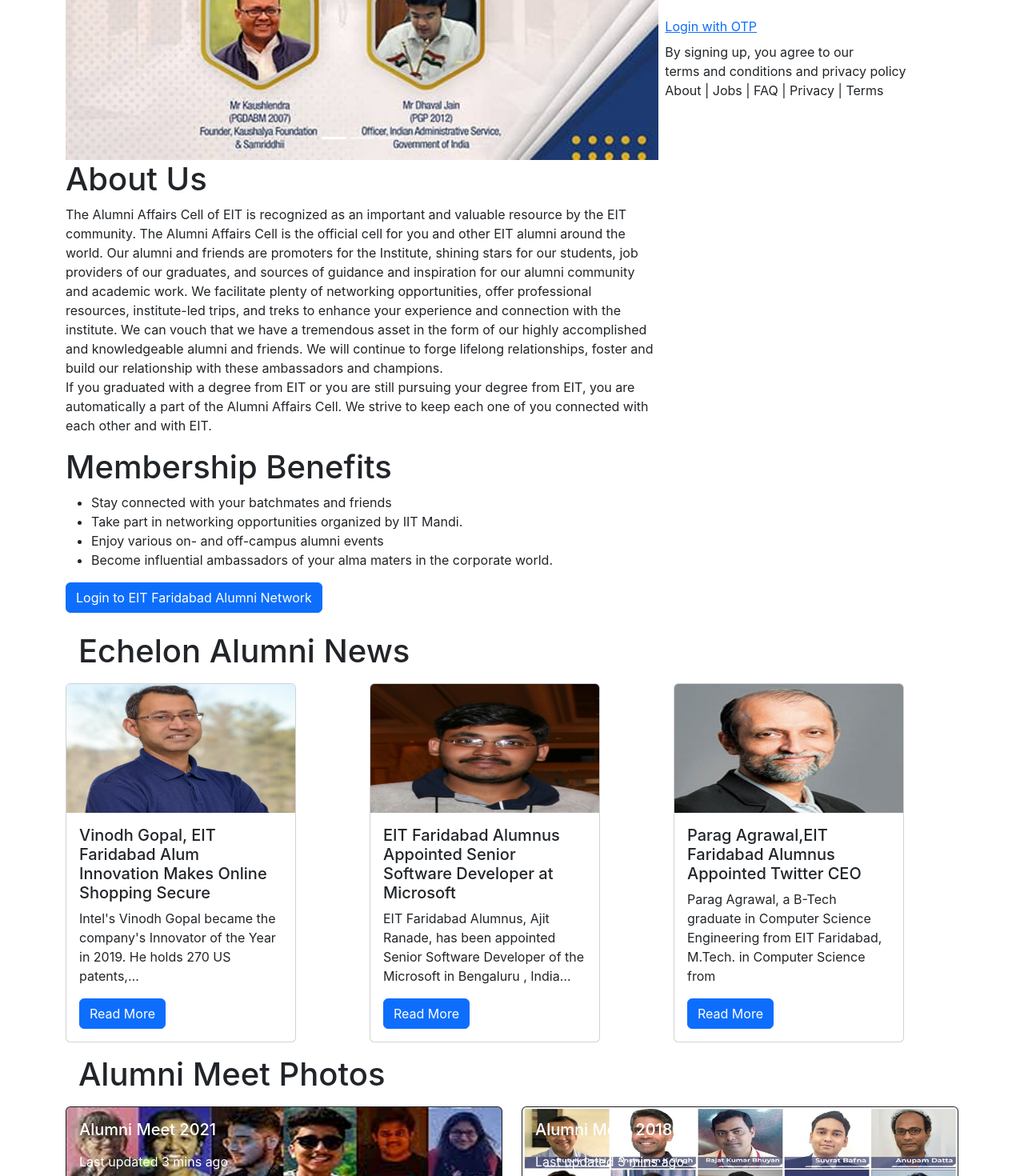
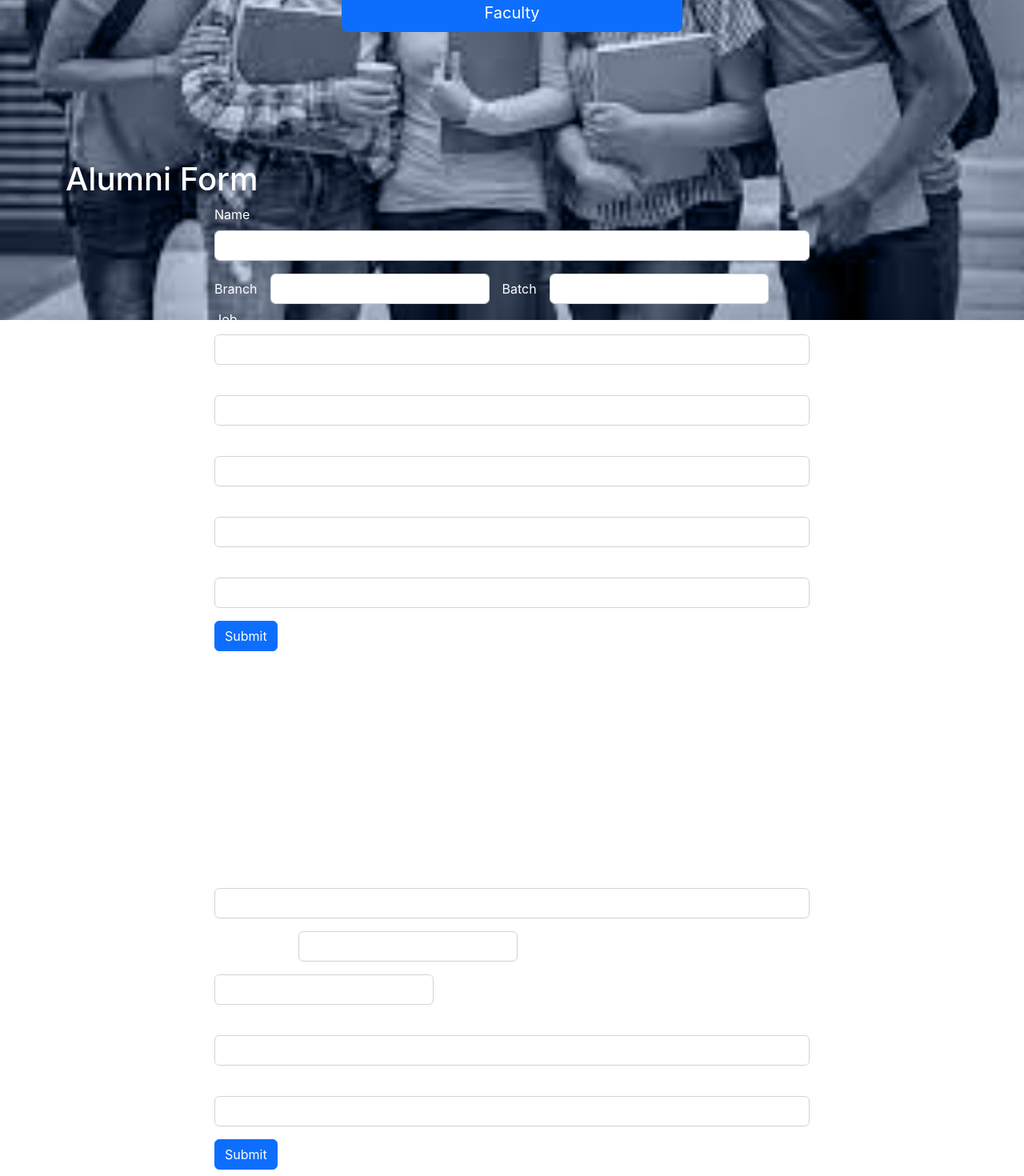
Before and after one commit to VGandhi27/Echelon_Alumni_Network, a React (Create React App) app: page / in a window 1280 px wide. Shown: the part 400-1870 px from the top of the page at 80% size. Built offline with nearby package versions, Linux system fonts and the light colour scheme.

Commit message:
add Form.js and Element.js

```diff
--- a/src/App.js
+++ b/src/App.js
@@ -1,12 +1,14 @@
 import React from 'react'
-import About from './Components/About'
+
+import Form from './Components/Form'
 import Navbar from './Components/Navbar'
 
 export default function App() {
   return (
     <>
     <Navbar/>
-    <About/>
+
+    <Form/>
     </>
   )
 }
--- a/src/Components/About.js
+++ b/src/Components/About.js
@@ -10,6 +10,7 @@ import iconfb from './images/icons8-facebook-50.png'
 import iconln from './images/icons8-linkedin-50.png'
 import icontw from './images/icons8-twitter-50.png'
 import iconyt from './images/icons8-youtube-50.png'
+
 
 
 export default function About() {
@@ -181,13 +182,14 @@ export default function About() {
     <div className="col-sm-6">
       <h3 className='my-3'>Young Achievers Awards</h3>
       <p>YAA (Young Achievers Awards) are given to those alumni who have brought laurels to the Institute by contributing to society and for their academic excellence. The awards are given during the Institute foundation function. Any alumni who have not received the award earlier and who are 35 years of age or under, can also self-nominate for the award. However, nominations can be made for outstanding achievements under the following categories:
+      </p>
         <ul>
           <li>Academic excellence</li>
           <li>Professional excellence</li>
           <li>Entrepreneurship and Management</li>
           <li>Any other activity pertaining to the service of Humanity at large</li>
         </ul>
-      </p>
+
 
     </div>
  {/*----------Alumni Meets and Re-union-----------*/}
@@ -236,6 +238,19 @@ export default function About() {
   </div>
   </div>
  </div>
+{/*----------Media Section------------*/}
+<div className="media">
+  <div className="row">
+    <h1 className='mx-3 my-4'>Media</h1>
+    <div className="col-sm-4">
+
+    </div>
+
+    <div className="col-sm-4"></div>
+    <div className="col-sm-4"></div>
+
+  </div>
+</div>
 {/*---------Contact Section-----------*/}
 <div className="row">
         <div className="col-sm-12">
--- /dev/null
+++ b/src/Components/Elements.css
@@ -0,0 +1,25 @@
+.containers {
+    position: relative;
+    color: rgb(255, 255, 255);
+
+    /*Note, you can change the color to your choice depending on your
+    image and what color blends with it*/
+}
+
+.containers::after {
+    content: "";
+    opacity: 2;
+    background: rgb(1, 12, 32) url("images/slide5.jfif") no-repeat fixed top;
+    background-blend-mode: luminosity;
+    /* also change the blend mode to what suits you, from darken, to other
+    many options as you deem fit*/
+    background-size: cover;
+    top: 0;
+    left: 0;
+    right: 0;
+    bottom: 0;
+    position: absolute;
+    z-index: -1;
+    height:initial;
+    color: rgb(255, 255, 255);
+}
--- /dev/null
+++ b/src/Components/Form.js
@@ -0,0 +1,153 @@
+import React from 'react'
+import './Elements.css';
+export default function Form() {
+  return (
+    <>
+    <div className="containers pt-5">
+
+<div>
+  <h1> EIT AlUMNI NETWORK </h1>
+  <div className="row my-4 pt-5 ">
+            <div className="col-12 my-4 ">
+            <div className="d-grid gap-4 col-4 mx-auto my-auto ">
+
+                <button className="btn btn-danger  btn-lg" type="button">Alumni</button>
+                <button className="btn btn-success  btn-lg" type="button">Student</button>
+                <button className="btn btn-primary  btn-lg" type="button">Faculty</button>
+                </div>
+            </div>
+        </div>
+</div>
+
+{/*--------Alumni Form-------*/}
+<div className="alumniForm pt-5">
+<div className="container pt-5">
+    <div className="row pt-3">
+        <div className="col-12">
+        <h1>Alumni Form</h1>
+        <div className="d-grid gap-4 col-8 mx-auto my-auto ">
+            <form>
+            <div className="mb-3">
+                <label for="exampleInputEmail1" className="form-label">Name</label>
+                <input type="text" className="form-control" id="exampleInputEmail1" aria-describedby="emailHelp"/>
+            </div>
+
+            <div className="row g-3 align-items-center">
+                <div className="col-sm-auto">
+                    <label for="text" className="col-form-label">Branch</label>
+                </div>
+                <div className="col-sm-auto">
+                    <input type="text" id="inputPassword6" className="form-control" aria-describedby="passwordHelpInline"/>
+                </div>
+
+                <div className="col-sm-auto">
+                    <label for="text" className="col-form-label">Batch</label>
+                </div>
+                <div className="col-sm-auto">
+                    <input type="text" id="inputPassword6" className="form-control" aria-describedby="passwordHelpInline"/>
+                </div>
+
+                </div>
+               {/*----------Job Title-----------*/}
+               <div className="col-auto">
+                    <label for="inputPassword6" className="col-form-label">Job </label>
+                </div>
+                <div className="col-auto">
+                    <input type="text" id="inputPassword6" className="form-control" aria-describedby="passwordHelpInline"/>
+                </div>
+
+                {/*------------Job Description------*/}
+                <div className="col-auto">
+                    <label for="inputPassword6" className="col-form-label">Job Experience </label>
+                </div>
+                <div className="col-auto">
+                    <input type="text" id="inputPassword6" className="form-control" aria-describedby="passwordHelpInline"/>
+                </div>
+                <div className="col-auto">
+                    <label for="text" className="col-form-label">Job Position </label>
+                </div>
+                <div className="col-auto">
+                    <input type="text" id="inputPassword6" className="form-control" aria-describedby="passwordHelpInline"/>
+                </div>
+
+                <div className="col-auto">
+                    <label for="inputPassword6" className="col-form-label">Company Name </label>
+                </div>
+                <div className="col-auto">
+                    <input type="text" id="inputPassword6" className="form-control" aria-describedby="passwordHelpInline"/>
+                </div>
+                <div className="col-auto">
+                    <label for="inputPassword6" className="col-form-label">College Rollno </label>
+                </div>
+                <div className="col-auto">
+                    <input type="text" id="inputPassword6" className="form-control" aria-describedby="passwordHelpInline"/>
+                </div>
+
+
+
+            <button type="submit" className="btn btn-primary my-3">Submit</button>
+            </form>
+
+            </div>
+        </div>
+    </div>
+</div>
+</div>
+
+{/*--------Faculty Form-------*/}
+<div className="facultyForm pt-5">
+<div className="container pt-5">
+    <div className="row pt-5">
+        <div className="col-12 pt-5">
+        <h1>Faculty Form</h1>
+        <div className="d-grid gap-4 col-8 mx-auto my-auto ">
+            <form>
+            <div className="mb-3">
+                <label for="exampleInputEmail1" className="form-label">Name</label>
+                <input type="text" className="form-control" id="exampleInputEmail1" aria-describedby="emailHelp"/>
+            </div>
+
+            <div className="row g-3 align-items-center">
+                <div className="col-sm-auto">
+                    <label for="text" className="col-form-label">Department</label>
+                </div>
+                <div className="col-sm-auto">
+                    <input type="text" id="inputPassword6" className="form-control" aria-describedby="passwordHelpInline"/>
+                </div>
+
+                <div className="col-sm-auto">
+                    <label for="text" className="col-form-label">Experience</label>
+                </div>
+                <div className="col-sm-auto">
+                    <input type="text" id="inputPassword6" className="form-control" aria-describedby="passwordHelpInline"/>
+                </div>
+
+                </div>
+               {/*----------Job Title-----------*/}
+               <div className="col-auto">
+                    <label for="inputPassword6" className="col-form-label">Join Since </label>
+                </div>
+                <div className="col-auto">
+                    <input type="text" id="inputPassword6" className="form-control" aria-describedby="passwordHelpInline"/>
+                </div>
+
+                {/*------------Job Description------*/}
+                <div className="col-auto">
+                    <label for="inputPassword6" className="col-form-label">Job Position </label>
+                </div>
+                <div className="col-auto">
+                    <input type="text" id="inputPassword6" className="form-control" aria-describedby="passwordHelpInline"/>
+                </div>
+
+            <button type="submit" className="btn btn-primary my-3">Submit</button>
+            </form>
+
+            </div>
+        </div>
+    </div>
+</div>
+</div>
+</div>
+    </>
+  )
+}
```
Also changed, not shown: src/Components/images/slide5.jfif (added).
